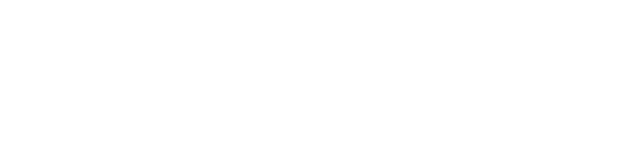
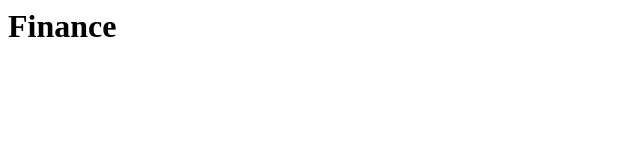
Before and after one commit to Fahadmansour12/Alfahad, a plain HTML site: page index.html in a window 1280 px wide. Shown: the whole page, without its empty margins (0-640 px from the left). Drawn offline with Linux system fonts and the light colour scheme.

Commit message:
Update index.html

```diff
--- a/index.html
+++ b/index.html
@@ -1,2 +1,2 @@
-<h1<
+<h1>
 Finance
```
